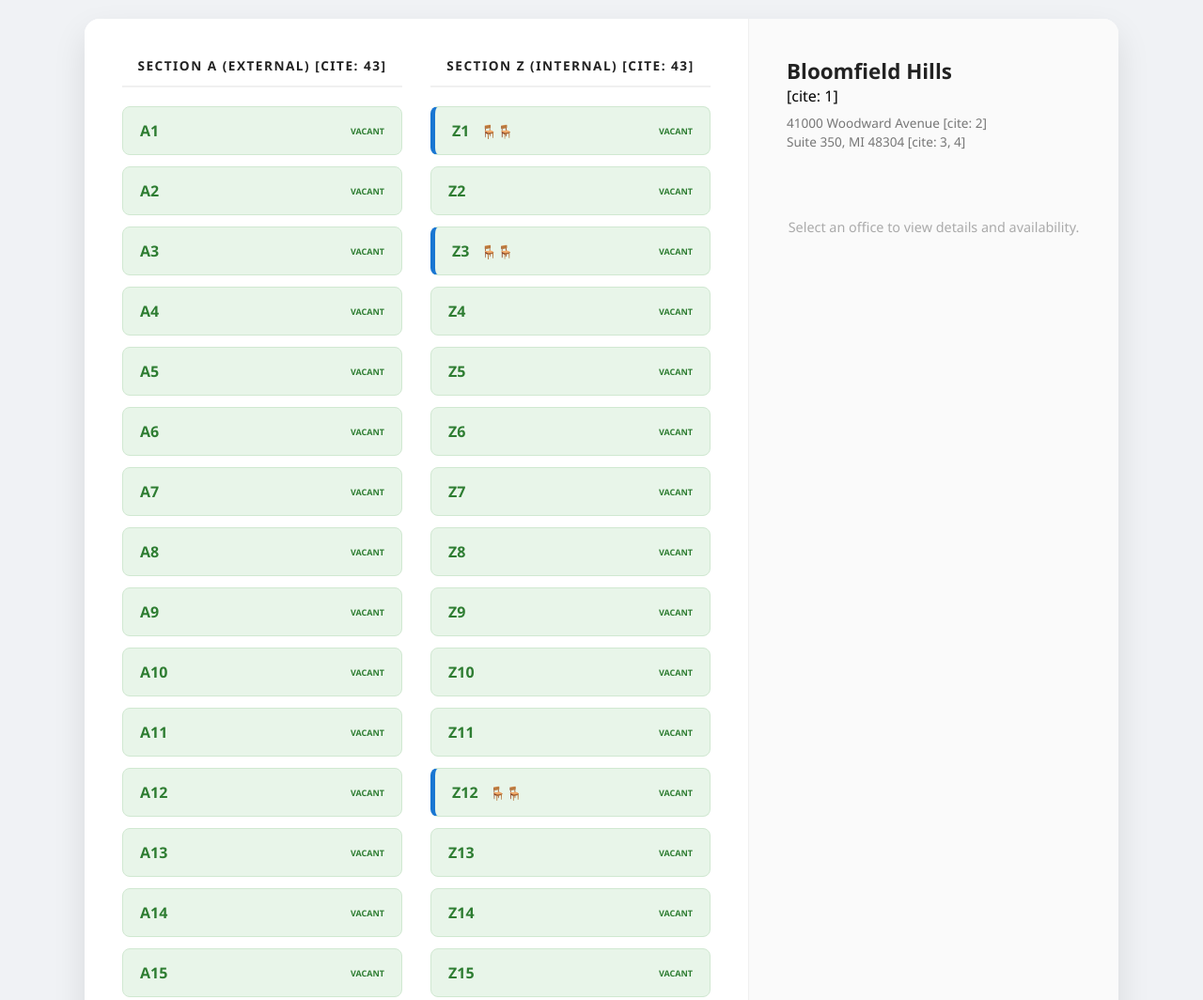
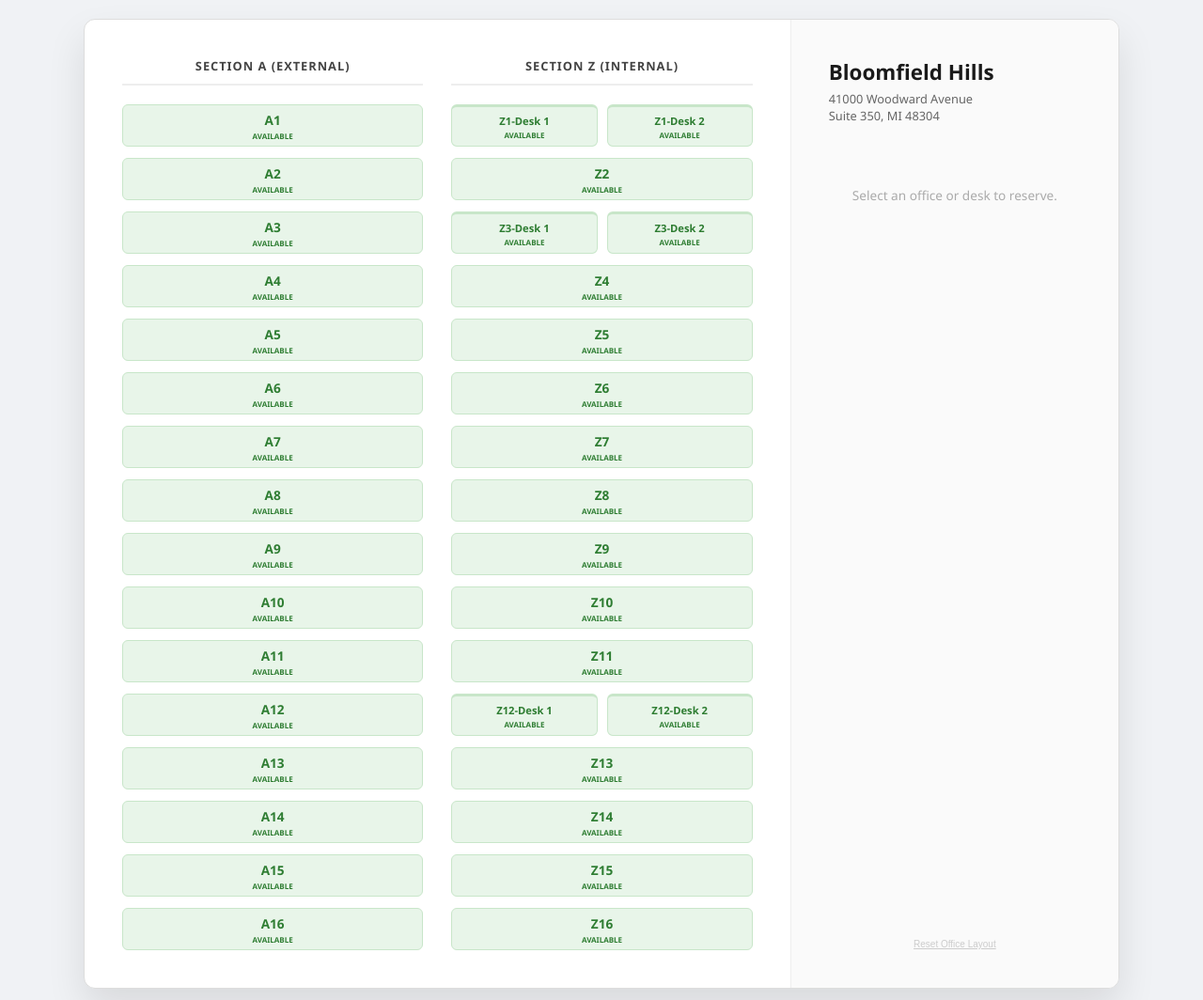
Before and after one commit to Fishkind/Regus, a plain HTML site: page index.html in a window 1280 px wide. Shown: the top 1064 px of the page at 94% size. Drawn offline with Linux system fonts and the light colour scheme.

Commit message:
Add files via upload

```diff
--- a/index.html
+++ b/index.html
@@ -3,20 +3,20 @@
 <head>
     <meta charset="UTF-8">
     <meta name="viewport" content="width=device-width, initial-scale=1.0">
-    <title>Regus Bloomfield Hills - Suite 350</title>
+    <title>Regus Suite 350 - Office Manager</title>
     <style>
         :root {
             --vacant-green: #2e7d32;
             --vacant-bg: #e8f5e9;
             --reserved-red: #c62828;
             --reserved-bg: #ffebee;
-            --regus-dark: #222;
-            --desk-blue: #1976d2;
+            --regus-dark: #1a1a1a;
+            --desk-blue: #0277bd;
         }
 
         body {
-            font-family: 'Segoe UI', sans-serif;
-            background-color: #f0f2f5; /* Subtle contrast to the white container */
+            font-family: 'Segoe UI', system-ui, -apple-system, sans-serif;
+            background-color: #f0f2f5;
             margin: 0;
             display: flex;
             justify-content: center;
@@ -27,14 +27,13 @@
 
         .container {
             display: flex;
-            flex-direction: row;
-            gap: 0; /* Removed gap for a unified white block feel */
             background: white;
-            border-radius: 16px;
-            box-shadow: 0 15px 35px rgba(0,0,0,0.1);
+            border-radius: 12px;
+            box-shadow: 0 20px 40px rgba(0,0,0,0.1);
             max-width: 1100px;
             width: 100%;
-            overflow: hidden; /* Clips children to rounded corners */
+            overflow: hidden;
+            border: 1px solid #ddd;
         }
 
         /* OFFICE SELECTION AREA */
@@ -44,19 +43,18 @@
             grid-template-columns: 1fr 1fr;
             gap: 30px;
             padding: 40px;
-            background: white;
         }
 
         .column-label {
             text-align: center;
-            font-weight: 800;
-            color: var(--regus-dark);
-            border-bottom: 2px solid #f0f0f0;
-            padding-bottom: 12px;
+            font-weight: 700;
+            color: #444;
+            border-bottom: 2px solid #eee;
+            padding-bottom: 10px;
             margin-bottom: 20px;
             text-transform: uppercase;
-            font-size: 0.85rem;
-            letter-spacing: 1.5px;
+            font-size: 0.8rem;
+            letter-spacing: 1px;
         }
 
         .grid {
@@ -65,78 +63,82 @@
             gap: 12px;
         }
 
+        /* Container for a single row in the list */
+        .office-row {
+            display: flex;
+            gap: 10px; /* Space between desks in a split office */
+            height: 45px; /* Fixed height to keep A and Z columns aligned */
+        }
+
         .office-card {
+            flex: 1;
             display: flex;
-            justify-content: space-between;
+            flex-direction: column;
+            justify-content: center;
             align-items: center;
-            padding: 14px 18px;
-            border: 1px solid #e0e0e0;
-            border-radius: 8px;
+            border: 1px solid #ddd;
+            border-radius: 6px;
             cursor: pointer;
-            transition: all 0.25s ease;
+            transition: all 0.2s ease;
             font-weight: 600;
+            font-size: 0.85rem;
+            text-align: center;
         }
 
         .office-card:hover:not(.is-reserved) {
             border-color: var(--regus-dark);
-            transform: scale(1.02);
-            box-shadow: 0 5px 15px rgba(0,0,0,0.05);
+            transform: translateY(-1px);
+            box-shadow: 0 4px 8px rgba(0,0,0,0.05);
         }
 
-        /* TWO-PERSON OFFICE STYLING */
-        .double-desk {
-            border-left: 5px solid var(--desk-blue) !important;
-        }
-        .desk-icon {
-            font-size: 14px;
-            margin-left: 8px;
-            color: var(--desk-blue);
+        /* Visual indicator for split desks */
+        .split-desk {
+            border-top: 3px solid var(--desk-blue);
+            font-size: 0.7rem;
         }
 
         /* STATUS STYLING */
-        .is-vacant { background-color: var(--vacant-bg); border-color: #d0e8d1; color: var(--vacant-green); }
-        .is-reserved { background-color: var(--reserved-bg); border-color: #f9d7d9; color: var(--reserved-red); cursor: not-allowed; opacity: 0.8; }
+        .is-vacant { background-color: var(--vacant-bg); color: var(--vacant-green); border-color: #c8e6c9; }
+        .is-reserved { background-color: var(--reserved-bg); color: var(--reserved-red); border-color: #ffcdd2; cursor: not-allowed; }
 
-        .status-tag { font-size: 9px; font-weight: 800; text-transform: uppercase; }
+        .status-text { font-size: 8px; text-transform: uppercase; margin-top: 2px; }
 
         /* SIDEBAR INFO */
         .sidebar {
-            flex: 1;
+            flex: 0.8;
             padding: 40px;
-            background: #fafafa; /* Slight tint to differentiate from the office area */
-            border-left: 1px solid #f0f0f0;
+            background: #fafafa;
+            border-left: 1px solid #eee;
             display: flex;
             flex-direction: column;
         }
 
         .brand-header h1 { margin: 0; font-size: 1.4rem; color: var(--regus-dark); }
-        .brand-header p { margin: 8px 0 30px; font-size: 0.85rem; color: #777; line-height: 1.5; }
+        .brand-header p { margin: 5px 0 25px; font-size: 0.8rem; color: #666; line-height: 1.4; }
 
         .booking-box {
             background: white;
-            border: 1px solid #e0e0e0;
-            padding: 25px;
-            border-radius: 12px;
-            box-shadow: 0 4px 12px rgba(0,0,0,0.03);
+            border: 1px solid #ddd;
+            padding: 20px;
+            border-radius: 8px;
         }
 
-        .input-group { margin-bottom: 20px; }
-        label { display: block; font-size: 11px; margin-bottom: 6px; font-weight: 700; color: #555; text-transform: uppercase; }
-        input, select { width: 100%; padding: 12px; border: 1px solid #ddd; border-radius: 6px; font-size: 0.9rem; }
+        .input-group { margin-bottom: 15px; }
+        label { display: block; font-size: 10px; margin-bottom: 4px; font-weight: 700; color: #444; text-transform: uppercase; }
+        input { width: 100%; padding: 10px; border: 1px solid #ccc; border-radius: 4px; box-sizing: border-box; }
 
         .btn-confirm {
             width: 100%;
             background: var(--regus-dark);
             color: white;
             border: none;
-            padding: 14px;
-            border-radius: 6px;
+            padding: 12px;
+            border-radius: 4px;
             font-weight: 700;
             cursor: pointer;
-            transition: background 0.2s;
         }
-        .btn-confirm:hover { background: #000; }
-        .btn-reset { background: none; border: none; color: #bbb; font-size: 11px; text-decoration: underline; cursor: pointer; margin-top: auto; padding-top: 20px; }
+
+        .btn-reset { background: none; border: none; color: #ccc; font-size: 10px; text-decoration: underline; cursor: pointer; margin-top: auto; align-self: center; }
 
         .hidden { display: none; }
     </style>
@@ -146,45 +148,37 @@
 <div class="container">
     <div class="office-area">
         <div>
-            <div class="column-label">Section A (External) [cite: 43]</div>
+            <div class="column-label">Section A (External)</div>
             <div id="grid-a" class="grid"></div>
         </div>
         <div>
-            <div class="column-label">Section Z (Internal) [cite: 43]</div>
+            <div class="column-label">Section Z (Internal)</div>
             <div id="grid-z" class="grid"></div>
         </div>
     </div>
 
     <div class="sidebar">
         <div class="brand-header">
-            <h1>Bloomfield Hills</h1> [cite: 1]
-            <p>41000 Woodward Avenue [cite: 2]<br>Suite 350, MI 48304 [cite: 3, 4]</p>
+            <h1>Bloomfield Hills</h1>
+            <p>41000 Woodward Avenue<br>Suite 350, MI 48304</p>
         </div>
 
         <div id="default-msg">
-            <p style="color:#aaa; text-align: center; font-size: 0.9rem; margin-top: 40px;">Select an office to view details and availability.</p>
+            <p style="color:#aaa; text-align: center; font-size: 0.85rem; margin-top: 40px;">Select an office or desk to reserve.</p>
         </div>
 
         <div id="booking-form" class="hidden">
             <div class="booking-box">
-                <h3 style="margin: 0 0 15px 0; font-size: 1.1rem;">Office <span id="selected-office-name"></span></h3>
+                <h3 style="margin: 0 0 15px 0; font-size: 1rem;">Booking: <span id="selected-office-name"></span></h3>
                 <div class="input-group">
-                    <label>Full Name</label>
-                    <input type="text" id="user-name" placeholder="John Doe">
+                    <label>Reserving For</label>
+                    <input type="text" id="user-name" placeholder="Name/Company">
                 </div>
-                <div class="input-group">
-                    <label>Lease Terms</label>
-                    <select id="lease-term">
-                        <option>Daily</option>
-                        <option>Weekly</option>
-                        <option>Monthly</option>
-                    </select>
-                </div>
-                <button class="btn-confirm" onclick="confirmReservation()">Confirm Booking</button>
+                <button class="btn-confirm" onclick="confirmReservation()">Confirm Reservation</button>
             </div>
         </div>
 
-        <button class="btn-reset" onclick="resetDatabase()">Clear All Data</button>
+        <button class="btn-reset" onclick="resetDatabase()">Reset Office Layout</button>
     </div>
 </div>
 
@@ -193,8 +187,7 @@
     const gridZ = document.getElementById('grid-z');
     let selectedId = null;
 
-    // LocalStorage Persistent Database
-    let reservations = JSON.parse(localStorage.getItem('regus_suite_350')) || {};
+    let reservations = JSON.parse(localStorage.getItem('regus_office_db')) || {};
 
     function init() {
         renderColumn(gridA, 'A');
@@ -204,47 +197,58 @@
     function renderColumn(container, prefix) {
         container.innerHTML = '';
         for (let i = 1; i <= 16; i++) {
-            const id = prefix + i;
-            const isReserved = reservations[id];
-            // Custom logic for Z1, Z3, Z12 (2nd Column)
-            const isDouble = (prefix === 'Z' && (i === 1 || i === 3 || i === 12));
+            const row = document.createElement('div');
+            row.className = 'office-row';
 
-            const div = document.createElement('div');
-            div.className = `office-card ${isReserved ? 'is-reserved' : 'is-vacant'} ${isDouble ? 'double-desk' : ''}`;
+            // Identify split offices: Z1, Z3, Z12
+            const isSplit = (prefix === 'Z' && (i === 1 || i === 3 || i === 12));
 
-            let labelHtml = `<span>${id}${isDouble ? ' <span class="desk-icon">🪑🪑</span>' : ''}</span>`;
-            let statusHtml = `<span class="status-tag">${isReserved ? 'Reserved' : 'Vacant'}</span>`;
-
-            div.innerHTML = labelHtml + statusHtml;
-
-            if (!isReserved) {
-                div.onclick = () => showForm(id, isDouble);
+            if (isSplit) {
+                // Two boxes side-by-side in one row
+                row.appendChild(createBox(`${prefix}${i}-Desk 1`, true));
+                row.appendChild(createBox(`${prefix}${i}-Desk 2`, true));
+            } else {
+                // One full-width box for the row
+                row.appendChild(createBox(`${prefix}${i}`, false));
             }
-            container.appendChild(div);
+            container.appendChild(row);
         }
     }
 
-    function showForm(id, isDouble) {
+    function createBox(id, split) {
+        const isReserved = reservations[id];
+        const div = document.createElement('div');
+        div.className = `office-card ${isReserved ? 'is-reserved' : 'is-vacant'} ${split ? 'split-desk' : ''}`;
+
+        div.innerHTML = `<div>${id}</div><div class="status-text">${isReserved ? 'Reserved' : 'Available'}</div>`;
+
+        if (!isReserved) {
+            div.onclick = () => showForm(id);
+        }
+        return div;
+    }
+
+    function showForm(id) {
         selectedId = id;
         document.getElementById('default-msg').classList.add('hidden');
         document.getElementById('booking-form').classList.remove('hidden');
-        document.getElementById('selected-office-name').innerText = id + (isDouble ? " (Double)" : "");
+        document.getElementById('selected-office-name').innerText = id;
     }
 
     function confirmReservation() {
         const name = document.getElementById('user-name').value;
-        if (!name) return alert("Name required.");
+        if (!name) return alert("Please enter a name.");
 
         reservations[selectedId] = { name: name };
-        localStorage.setItem('regus_suite_350', JSON.stringify(reservations));
+        localStorage.setItem('regus_office_db', JSON.stringify(reservations));
 
-        alert(`Confirmed: Office ${selectedId} is now reserved.`);
+        alert(`Success: ${selectedId} is now reserved.`);
         location.reload();
     }
 
     function resetDatabase() {
-        if(confirm("Reset all office statuses?")) {
-            localStorage.removeItem('regus_suite_350');
+        if(confirm("Clear all reservation data?")) {
+            localStorage.removeItem('regus_office_db');
             location.reload();
         }
     }
```
